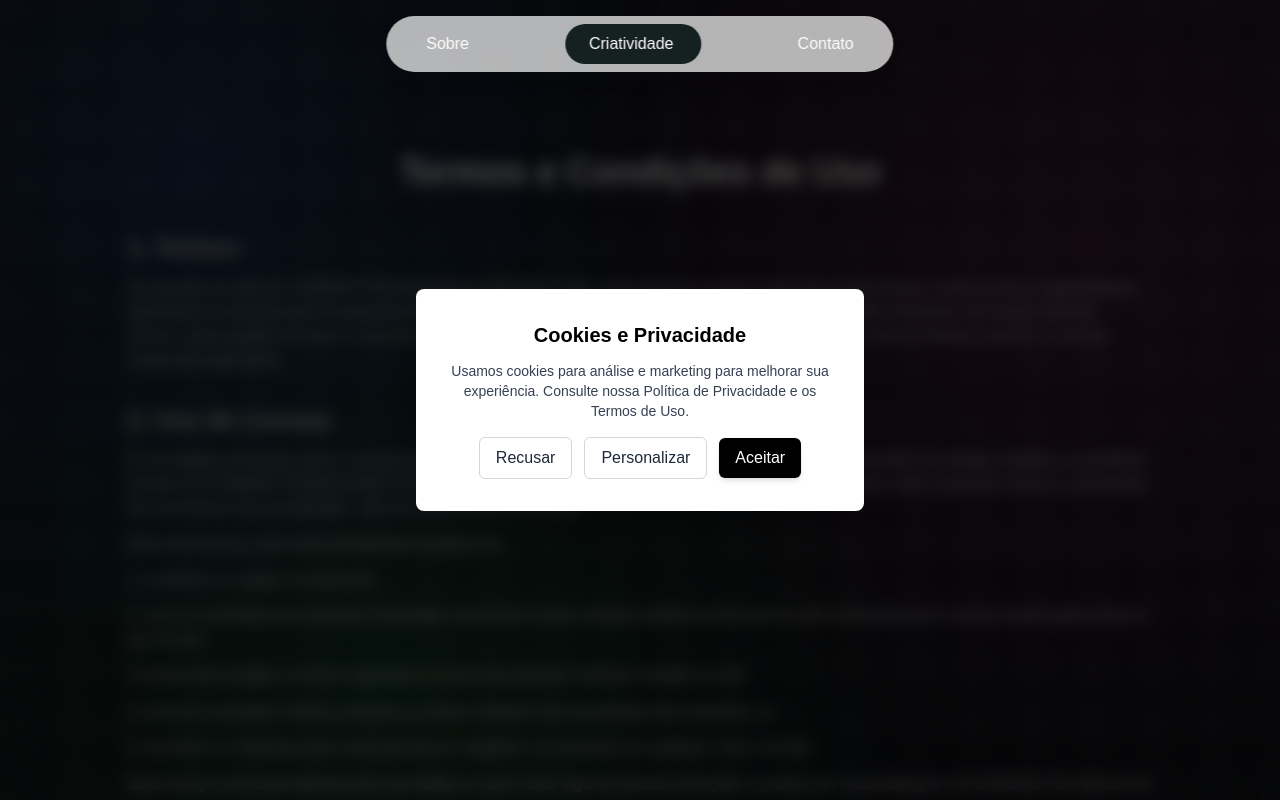
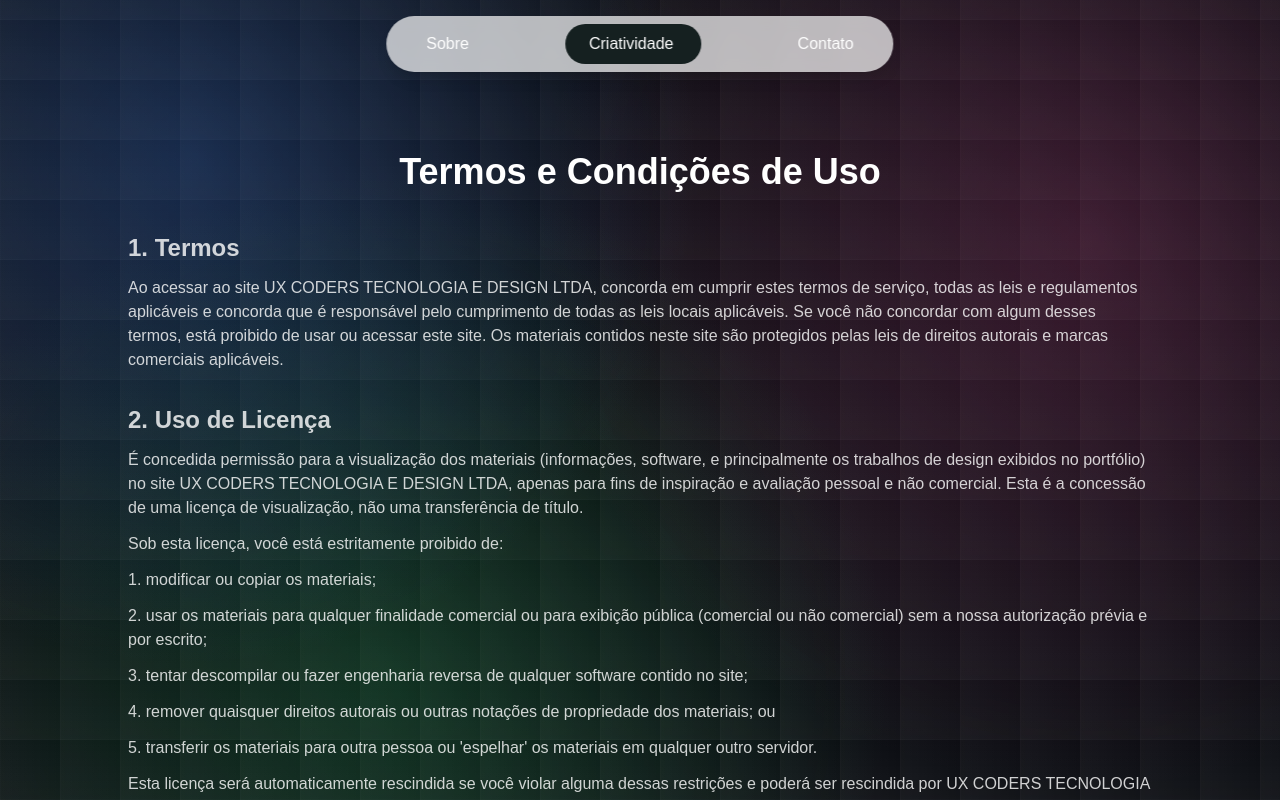
Before and after one commit to iauxcoders-pixel/meu-portfolio, a Next.js app: page /termos-e-condicoes in a window 1280 px wide. Shown: the top 800 px of the page. Built offline with nearby package versions, Linux system fonts and the light colour scheme.

Commit message:
Consentimento obrigatório: remove botão 'Personalizar' e aceita automaticamente no CookieConsentModal; corrige entidades escapadas em Termos; ajusta dependência do useEffect em Sobre

```diff
--- a/src/app/sobre/page.js
+++ b/src/app/sobre/page.js
@@ -97,7 +97,7 @@ Em todas essas experiências, meu grande diferencial foi o suporte ao design vis
     }, sectionRef);
 
     return () => ctx.revert();
-  }, []);
+  }, [slides.length]);
 
   return (
     <main className="min-h-screen p-0">
--- a/src/app/termos-e-condicoes/page.js
+++ b/src/app/termos-e-condicoes/page.js
@@ -36,7 +36,7 @@ export default function TermosECondicoes() {
             <p>2. usar os materiais para qualquer finalidade comercial ou para exibição pública (comercial ou não comercial) sem a nossa autorização prévia e por escrito;</p>
             <p>3. tentar descompilar ou fazer engenharia reversa de qualquer software contido no site;</p>
             <p>4. remover quaisquer direitos autorais ou outras notações de propriedade dos materiais; ou</p>
-            <p>5. transferir os materiais para outra pessoa ou 'espelhar' os materiais em qualquer outro servidor.</p>
+            <p>5. transferir os materiais para outra pessoa ou &apos;espelhar&apos; os materiais em qualquer outro servidor.</p>
             <p>
               Esta licença será automaticamente rescindida se você violar alguma dessas restrições e poderá ser
               rescindida por UX CODERS TECNOLOGIA E DESIGN LTDA a qualquer momento.
@@ -46,7 +46,7 @@ export default function TermosECondicoes() {
           <section className="space-y-3">
             <h2 className="text-2xl font-semibold">3. Isenção de Responsabilidade</h2>
             <p>
-              Os materiais no site da UX CODERS TECNOLOGIA E DESIGN LTDA são fornecidos 'como estão'. UX CODERS
+              Os materiais no site da UX CODERS TECNOLOGIA E DESIGN LTDA são fornecidos &apos;como estão&apos;. UX CODERS
               TECNOLOGIA E DESIGN LTDA não oferece garantias, expressas ou implícitas, e, por este meio, isenta e nega
               todas as outras garantias, incluindo, sem limitação, garantias implícitas ou condições de comercialização,
               adequação a um fim específico ou não violação de propriedade intelectual ou outra violação de direitos.
--- a/src/components/CookieConsentModal.js
+++ b/src/components/CookieConsentModal.js
@@ -8,13 +8,12 @@ export default function CookieConsentModal() {
 
   useEffect(() => {
     try {
-      const consent = localStorage.getItem("cookie_consent");
-      if (consent === null) {
-        setShowModal(true);
-      }
+      // Consentimento obrigatório: manter como 'aceito' e não exibir modal
+      localStorage.setItem("cookie_consent", "aceito");
+      setShowModal(false);
     } catch (err) {
-      // Em ambientes onde localStorage não está disponível, mostramos o modal por segurança.
-      setShowModal(true);
+      // Se localStorage não estiver disponível, apenas ocultamos o modal
+      setShowModal(false);
     }
   }, []);
 
@@ -63,12 +62,6 @@ export default function CookieConsentModal() {
           >
             Recusar
           </button>
-          <Link
-            href="/politica-de-privacidade"
-            className="px-4 py-2 rounded-md border border-gray-300 text-gray-800 hover:bg-gray-100"
-          >
-            Personalizar
-          </Link>
           <button
             type="button"
             onClick={handleAccept}
```
